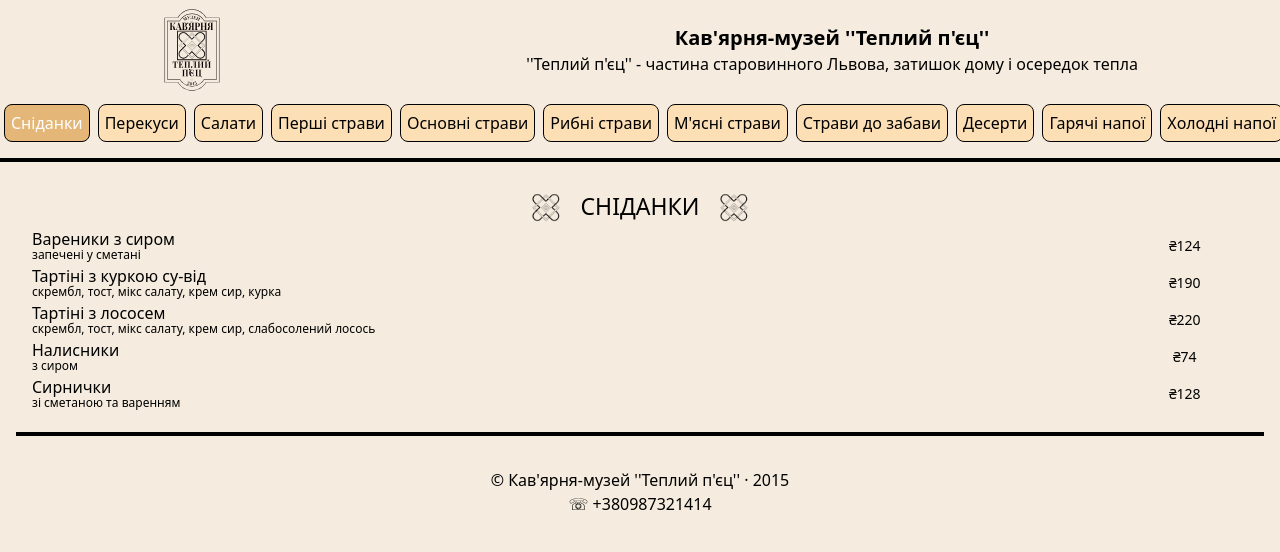
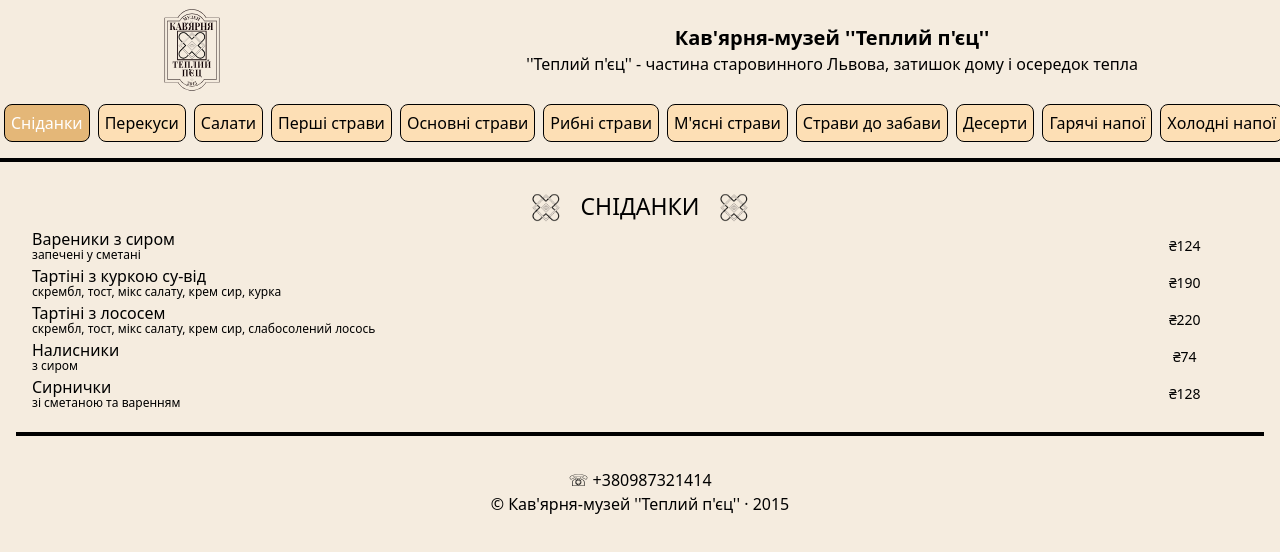
Before and after one commit to ShvydchenkoAndrii/tepliy_pjec_menu, a Next.js app: page / in a window 1280 px wide. Shown: the top 552 px of the page. Built offline with nearby package versions, Linux system fonts and the light colour scheme.

Commit message:
little changes

```diff
--- a/components/Footer/Footer.js
+++ b/components/Footer/Footer.js
@@ -1,8 +1,10 @@
 export default function Footer() {
   return (
     <div className="flex flex-col items-center m-8">
-      <h2>© Кав&apos;ярня-музей &apos;&apos;Теплий п&apos;єц&apos;&apos; · 2015</h2>
       <h2>☏ +380987321414 </h2>
+      <h2>
+        © Кав&apos;ярня-музей &apos;&apos;Теплий п&apos;єц&apos;&apos; · 2015
+      </h2>
     </div>
   );
 }
```
